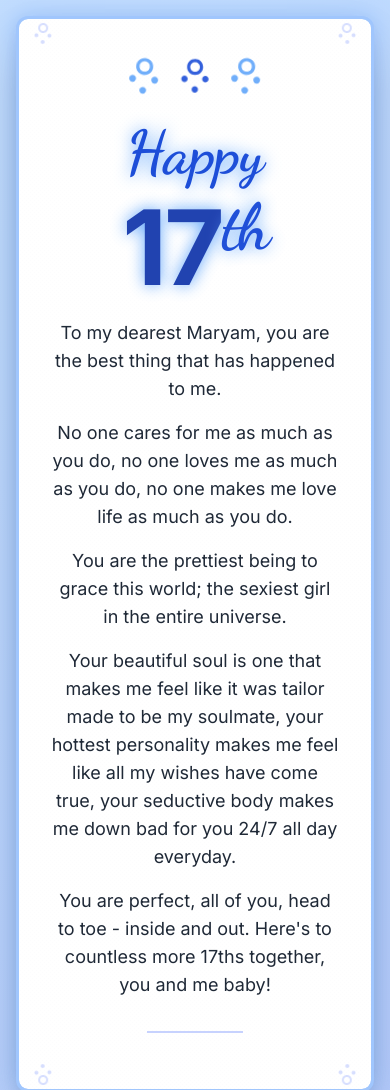
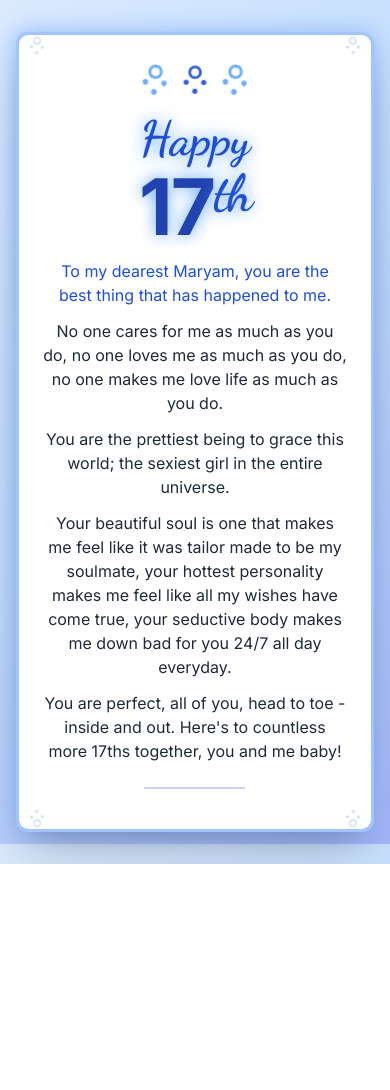
Before and after one commit to M-12-10/17th, a plain HTML site: page index.html in a window 390 px wide. Shown: the top 1090 px of the page. After the commit the page ends 864 px from the top, so only its background shows below. Drawn offline with nearby package versions, Linux system fonts and the light colour scheme.

Commit message:
Update index.html

```diff
--- a/index.html
+++ b/index.html
@@ -28,18 +28,25 @@
             font-family: 'Inter', sans-serif;
             /* Animated gradient background */
             background: linear-gradient(135deg, var(--gradient-start), var(--gradient-mid), var(--gradient-end));
+            background-attachment: fixed; /* Keep gradient fixed during scroll */
             background-size: 400% 400%; /* Increase size for smooth animation */
             animation: animatedGradient 15s ease infinite; /* Apply animation */
             min-height: 100vh;
-            display: flex;
-            align-items: center;
-            justify-content: center;
-            padding: 1rem;
-            overflow: hidden; /* Prevent scrollbars from gradient animation */
+            /* Ensure content can scroll if needed */
+            padding: 1rem 0; /* Add vertical padding, remove horizontal (card handles it) */
         }
 
         .cursive {
             font-family: 'Dancing Script', cursive;
+        }
+
+        .card-container {
+             /* Added wrapper for centering the card without using flex on body */
+             display: flex;
+             justify-content: center;
+             align-items: center;
+             min-height: calc(100vh - 2rem); /* Adjust based on body padding */
+             padding: 1rem; /* Padding around the card */
         }
 
         .card-bg {
@@ -50,6 +57,7 @@
             animation: pulseBorder 4s infinite ease-in-out; /* Animated border */
             position: relative; /* Needed for pseudo-element texture */
             z-index: 1; /* Ensure card is above body background */
+            width: 100%; /* Ensure card takes full width within container padding */
         }
 
         /* Optional: Subtle Noise Texture */
@@ -75,41 +83,53 @@
             text-shadow: 0 0 15px var(--color-primary-light), 0 0 5px var(--color-secondary);
         }
         .text-suffix { color: var(--color-primary); }
-        .text-body { color: var(--color-text); }
+        .text-body { color: var(--color-text); line-height: 1.7; } /* Slightly increased line height */
         .border-highlight { border-color: var(--color-accent-medium); } /* Slightly darker HR */
 
         /* --- Flower SVG Styling --- */
         .flower-svg {
-            width: 38px; /* Even larger */
-            height: 38px;
+            width: 32px; /* Adjusted size slightly */
+            height: 32px;
             fill: var(--color-primary-light);
             opacity: 0.95;
-            margin: 5px;
+            margin: 4px; /* Adjusted margin */
             animation: subtleSpin 15s linear infinite, flowerPulse 3.5s ease-in-out infinite;
             transition: transform 0.3s ease; /* Smooth hover effect */
+            display: inline-block; /* Ensure proper spacing */
         }
+        /* Only apply hover on devices that support it */
+        @media (hover: hover) {
             .flower-svg:hover {
                 transform: scale(1.1); /* Scale up on hover */
             }
+        }
 
         .flower-svg-small {
-            width: 24px;
-            height: 24px;
+            width: 20px; /* Adjusted size */
+            height: 20px;
             fill: var(--color-accent-medium); /* Use medium accent */
             opacity: 0.85;
             animation: subtleSpin 22s linear infinite reverse, float 5s ease-in-out infinite alternate; /* Alternate float direction */
             transition: transform 0.3s ease;
         }
+         /* Only apply hover on devices that support it */
+        @media (hover: hover) {
              .flower-svg-small:hover {
                 transform: scale(1.15) rotate(15deg); /* Scale and rotate on hover */
             }
+        }
+
         .flower-center {
             fill: var(--color-primary);
-            transform: scale(1.35); /* Even larger center */
+             /* Scale adjusted relative to new base size */
+            transform: scale(1.3); /* Adjusted scale */
             animation-delay: -1s, -1.5s; /* Stagger animations */
         }
+         /* Only apply hover on devices that support it */
+        @media (hover: hover) {
              .flower-center:hover {
-            transform: scale(1.45); /* Slightly more scale on hover */
+                transform: scale(1.4); /* Adjusted hover scale */
+            }
         }
 
         /* Stagger floating animation */
@@ -118,14 +138,17 @@
         .corner-flower.bottom-left { animation-delay: 0s, -4s; }
         .corner-flower.bottom-right { animation-delay: 0s, 0s; }
 
-        /* Paragraph hover effect */
-        .text-body p {
-            transition: transform 0.3s ease, color 0.3s ease;
+        /* --- Paragraph Styling for Cycling Animation --- */
+        .message-paragraph {
+            /* Smooth transition for highlight effect */
+            transition: transform 0.5s ease-in-out, color 0.5s ease-in-out;
         }
-        .text-body p:hover {
+        .message-paragraph.active {
+            /* Styles for the highlighted paragraph */
             transform: scale(1.03);
-            color: var(--color-primary); /* Highlight text color on hover */
+            color: var(--color-primary);
         }
+        /* REMOVED hover styles that were previously here */
 
 
         /* --- Animations --- */
@@ -163,7 +186,7 @@
         }
          @keyframes float { /* Smoother float */
             0% { transform: translateY(0px) rotate(-2deg); }
-            100% { transform: translateY(-10px) rotate(2deg); }
+            100% { transform: translateY(-8px) rotate(2deg); } /* Reduced float distance */
         }
         @keyframes shimmer { /* More subtle shimmer */
             0% { opacity: 0.8; text-shadow: 0 0 10px var(--color-primary-light); }
@@ -178,7 +201,7 @@
         }
         @keyframes drift { /* Side-to-side movement */
              0%, 100% { transform: translateX(0); }
-             50% { transform: translateX(20px); }
+             50% { transform: translateX(15px); } /* Reduced drift */
         }
 
         .confetti-container {
@@ -192,106 +215,167 @@
         .confetti {
             position: absolute;
             top: -10%; /* Start above screen */
-            width: 10px;
-            height: 10px;
+            width: 8px; /* Smaller confetti */
+            height: 8px;
             background-color: var(--color-primary-light);
             opacity: 0;
-            animation: fall 5s linear infinite, drift 3s ease-in-out infinite alternate;
+            animation: fall 6s linear infinite, drift 3.5s ease-in-out infinite alternate; /* Adjusted timings */
         }
         /* Variations */
-        .confetti.c1 { left: 10%; animation-duration: 6s, 4s; animation-delay: 0s; background-color: var(--color-accent-medium); width: 8px; height: 12px; border-radius: 3px;}
-        .confetti.c2 { left: 20%; animation-duration: 4s, 2.5s; animation-delay: 1s; background-color: var(--color-primary); width: 12px; height: 12px; border-radius: 50%;}
-        .confetti.c3 { left: 30%; animation-duration: 7s, 4.5s; animation-delay: 0.5s; background-color: var(--color-accent); width: 7px; height: 7px;}
-        .confetti.c4 { left: 40%; animation-duration: 5.5s, 3.5s; animation-delay: 2s; background-color: var(--color-primary-light); width: 10px; height: 15px; border-radius: 5px;}
-        .confetti.c5 { left: 50%; animation-duration: 8s, 5s; animation-delay: 0.2s; background-color: var(--color-accent-medium); width: 9px; height: 9px; border-radius: 50%;}
-        .confetti.c6 { left: 60%; animation-duration: 4.5s, 3s; animation-delay: 1.5s; background-color: var(--color-primary); width: 11px; height: 11px;}
-        .confetti.c7 { left: 70%; animation-duration: 6.5s, 4s; animation-delay: 0.8s; background-color: var(--color-accent); width: 8px; height: 10px; border-radius: 4px;}
-        .confetti.c8 { left: 80%; animation-duration: 5s, 3.5s; animation-delay: 2.2s; background-color: var(--color-primary-light); width: 13px; height: 13px; border-radius: 50%;}
-        .confetti.c9 { left: 90%; animation-duration: 7.5s, 4.5s; animation-delay: 1.2s; background-color: var(--color-accent-medium); width: 6px; height: 14px;}
-        .confetti.c10 { left: 5%; animation-duration: 6s, 3.8s; animation-delay: 0.4s; background-color: var(--color-primary); width: 10px; height: 10px; border-radius: 50%;}
-        .confetti.c11 { left: 15%; animation-duration: 7s, 4.2s; animation-delay: 1.8s; background-color: var(--color-accent); width: 9px; height: 12px;}
-        .confetti.c12 { left: 25%; animation-duration: 5s, 3.3s; animation-delay: 0.1s; background-color: var(--color-primary-light); width: 11px; height: 11px; border-radius: 50%;}
-        .confetti.c13 { left: 35%; animation-duration: 8s, 5s; animation-delay: 1.3s; background-color: var(--color-accent-medium); width: 7px; height: 15px;}
-        .confetti.c14 { left: 45%; animation-duration: 6s, 3.7s; animation-delay: 0.7s; background-color: var(--color-primary); width: 12px; height: 12px; border-radius: 50%;}
-        .confetti.c15 { left: 55%; animation-duration: 7.5s, 4.8s; animation-delay: 2s; background-color: var(--color-accent); width: 8px; height: 8px;}
+        .confetti.c1 { left: 10%; animation-duration: 7s, 4s; animation-delay: 0s; background-color: var(--color-accent-medium); width: 6px; height: 10px; border-radius: 3px;}
+        .confetti.c2 { left: 20%; animation-duration: 5s, 3s; animation-delay: 1s; background-color: var(--color-primary); width: 10px; height: 10px; border-radius: 50%;}
+        .confetti.c3 { left: 30%; animation-duration: 8s, 5s; animation-delay: 0.5s; background-color: var(--color-accent); width: 6px; height: 6px;}
+        .confetti.c4 { left: 40%; animation-duration: 6.5s, 4s; animation-delay: 2s; background-color: var(--color-primary-light); width: 8px; height: 12px; border-radius: 5px;}
+        .confetti.c5 { left: 50%; animation-duration: 9s, 5.5s; animation-delay: 0.2s; background-color: var(--color-accent-medium); width: 7px; height: 7px; border-radius: 50%;}
+        .confetti.c6 { left: 60%; animation-duration: 5.5s, 3.5s; animation-delay: 1.5s; background-color: var(--color-primary); width: 9px; height: 9px;}
+        .confett.c7 { left: 70%; animation-duration: 7.5s, 4.5s; animation-delay: 0.8s; background-color: var(--color-accent); width: 7px; height: 9px; border-radius: 4px;}
+        .confetti.c8 { left: 80%; animation-duration: 6s, 4s; animation-delay: 2.2s; background-color: var(--color-primary-light); width: 11px; height: 11px; border-radius: 50%;}
+        .confetti.c9 { left: 90%; animation-duration: 8.5s, 5s; animation-delay: 1.2s; background-color: var(--color-accent-medium); width: 5px; height: 12px;}
+        .confetti.c10 { left: 5%; animation-duration: 7s, 4.2s; animation-delay: 0.4s; background-color: var(--color-primary); width: 8px; height: 8px; border-radius: 50%;}
+        .confetti.c11 { left: 15%; animation-duration: 8s, 4.8s; animation-delay: 1.8s; background-color: var(--color-accent); width: 7px; height: 10px;}
+        .confetti.c12 { left: 25%; animation-duration: 6s, 3.8s; animation-delay: 0.1s; background-color: var(--color-primary-light); width: 9px; height: 9px; border-radius: 50%;}
 
 
-        /* --- Apply Animations --- */
+        /* --- Apply Original Fade-In Animations --- */
         .animate-heartbeat {
-            animation: heartbeat 1.4s ease-in-out infinite; /* Slightly faster */
+            animation: heartbeat 1.4s ease-in-out infinite;
             animation-delay: 0.6s;
         }
-        .animate-fade-in {
+        .animate-fade-in { /* This class is still used for the initial fade-in */
             opacity: 0;
-            animation: fadeIn 1.3s cubic-bezier(0.25, 0.46, 0.45, 0.94) forwards; /* Smoother easing */
+            animation: fadeIn 1.3s cubic-bezier(0.25, 0.46, 0.45, 0.94) forwards;
         }
-        /* Stagger fade-in */
+        /* Stagger fade-in (These delays are still used for the initial entrance) */
         .animate-fade-in-1 { animation-delay: 0.8s; }
         .animate-fade-in-2 { animation-delay: 1.1s; }
         .animate-fade-in-3 { animation-delay: 1.4s; }
         .animate-fade-in-4 { animation-delay: 1.7s; }
-        .animate-fade-in-5 { animation-delay: 2.0s; }
+        .animate-fade-in-5 { animation-delay: 2.0s; } /* Applied to last p and hr */
 
     </style>
 </head>
-<body> <div class="confetti-container">
+<body>
+    <div class="confetti-container">
         <div class="confetti c1"></div> <div class="confetti c2"></div>
         <div class="confetti c3"></div> <div class="confetti c4"></div>
         <div class="confetti c5"></div> <div class="confetti c6"></div>
         <div class="confetti c7"></div> <div class="confetti c8"></div>
         <div class="confetti c9"></div> <div class="confetti c10"></div>
         <div class="confetti c11"></div> <div class="confetti c12"></div>
-        <div class="confetti c13"></div> <div class="confetti c14"></div>
-        <div class="confetti c15"></div>
     </div>
 
-    <div class="card-bg rounded-xl max-w-xl w-full p-8 md:p-12 relative overflow-hidden"> <div class="absolute top-3 left-3 opacity-85 corner-flower top-left z-20"> <svg class="flower-svg-small" viewBox="0 0 24 24" xmlns="http://www.w3.org/2000/svg"><path d="M12 2c-2.8 0-5 2.2-5 5s2.2 5 5 5 5-2.2 5-5-2.2-5-5-5zm0 8c-1.7 0-3-1.3-3-3s1.3-3 3-3 3 1.3 3 3-1.3 3-3 3zm6.5 2.5c-1.1 0-2 .9-2 2s.9 2 2 2 2-.9 2-2-.9-2-2-2zm-13 0c-1.1 0-2 .9-2 2s.9 2 2 2 2-.9 2-2-.9-2-2-2zm6.5 6.5c-1.1 0-2 .9-2 2s.9 2 2 2 2-.9 2-2-.9-2-2-2z"/></svg>
+    <div class="card-container">
+        <div class="card-bg rounded-xl max-w-xl p-6 sm:p-8 md:p-10 lg:p-12 relative">
+            <div class="absolute top-2 left-2 sm:top-3 sm:left-3 opacity-85 corner-flower top-left z-20"> <svg class="flower-svg-small" viewBox="0 0 24 24" xmlns="http://www.w3.org/2000/svg"><path d="M12 2c-2.8 0-5 2.2-5 5s2.2 5 5 5 5-2.2 5-5-2.2-5-5-5zm0 8c-1.7 0-3-1.3-3-3s1.3-3 3-3 3 1.3 3 3-1.3 3-3 3zm6.5 2.5c-1.1 0-2 .9-2 2s.9 2 2 2 2-.9 2-2-.9-2-2-2zm-13 0c-1.1 0-2 .9-2 2s.9 2 2 2 2-.9 2-2-.9-2-2-2zm6.5 6.5c-1.1 0-2 .9-2 2s.9 2 2 2 2-.9 2-2-.9-2-2-2z"/></svg>
             </div>
-         <div class="absolute top-3 right-3 opacity-85 transform scale-x-[-1] corner-flower top-right z-20">
+            <div class="absolute top-2 right-2 sm:top-3 sm:right-3 opacity-85 transform scale-x-[-1] corner-flower top-right z-20">
                <svg class="flower-svg-small" viewBox="0 0 24 24" xmlns="http://www.w3.org/2000/svg"><path d="M12 2c-2.8 0-5 2.2-5 5s2.2 5 5 5 5-2.2 5-5-2.2-5-5-5zm0 8c-1.7 0-3-1.3-3-3s1.3-3 3-3 3 1.3 3 3-1.3 3-3 3zm6.5 2.5c-1.1 0-2 .9-2 2s.9 2 2 2 2-.9 2-2-.9-2-2-2zm-13 0c-1.1 0-2 .9-2 2s.9 2 2 2 2-.9 2-2-.9-2-2-2zm6.5 6.5c-1.1 0-2 .9-2 2s.9 2 2 2 2-.9 2-2-.9-2-2-2z"/></svg>
             </div>
-         <div class="absolute bottom-3 left-3 opacity-85 transform scale-y-[-1] corner-flower bottom-left z-20">
+            <div class="absolute bottom-2 left-2 sm:bottom-3 sm:left-3 opacity-85 transform scale-y-[-1] corner-flower bottom-left z-20">
                 <svg class="flower-svg-small" viewBox="0 0 24 24" xmlns="http://www.w3.org/2000/svg"><path d="M12 2c-2.8 0-5 2.2-5 5s2.2 5 5 5 5-2.2 5-5-2.2-5-5-5zm0 8c-1.7 0-3-1.3-3-3s1.3-3 3-3 3 1.3 3 3-1.3 3-3 3zm6.5 2.5c-1.1 0-2 .9-2 2s.9 2 2 2 2-.9 2-2-.9-2-2-2zm-13 0c-1.1 0-2 .9-2 2s.9 2 2 2 2-.9 2-2-.9-2-2-2zm6.5 6.5c-1.1 0-2 .9-2 2s.9 2 2 2 2-.9 2-2-.9-2-2-2z"/></svg>
            </div>
-         <div class="absolute bottom-3 right-3 opacity-85 transform scale-x-[-1] scale-y-[-1] corner-flower bottom-right z-20">
+            <div class="absolute bottom-2 right-2 sm:bottom-3 sm:right-3 opacity-85 transform scale-x-[-1] scale-y-[-1] corner-flower bottom-right z-20">
                 <svg class="flower-svg-small" viewBox="0 0 24 24" xmlns="http://www.w3.org/2000/svg"><path d="M12 2c-2.8 0-5 2.2-5 5s2.2 5 5 5 5-2.2 5-5-2.2-5-5-5zm0 8c-1.7 0-3-1.3-3-3s1.3-3 3-3 3 1.3 3 3-1.3 3-3 3zm6.5 2.5c-1.1 0-2 .9-2 2s.9 2 2 2 2-.9 2-2-.9-2-2-2zm-13 0c-1.1 0-2 .9-2 2s.9 2 2 2 2-.9 2-2-.9-2-2-2zm6.5 6.5c-1.1 0-2 .9-2 2s.9 2 2 2 2-.9 2-2-.9-2-2-2z"/></svg>
             </div>
 
-        <div class="text-center relative z-10"> <div class="flex justify-center items-center mb-6 opacity-95">
+           <div class="text-center relative z-10">
+               <div class="flex justify-center items-center mb-4 sm:mb-6 opacity-95">
                     <svg class="flower-svg" viewBox="0 0 24 24" xmlns="http://www.w3.org/2000/svg"><path d="M12 2c-2.8 0-5 2.2-5 5s2.2 5 5 5 5-2.2 5-5-2.2-5-5-5zm0 8c-1.7 0-3-1.3-3-3s1.3-3 3-3 3 1.3 3 3-1.3 3-3 3zm6.5 2.5c-1.1 0-2 .9-2 2s.9 2 2 2 2-.9 2-2-.9-2-2-2zm-13 0c-1.1 0-2 .9-2 2s.9 2 2 2 2-.9 2-2-.9-2-2-2zm6.5 6.5c-1.1 0-2 .9-2 2s.9 2 2 2 2-.9 2-2-.9-2-2-2z"/></svg>
-                 <svg class="flower-svg flower-center mx-2" viewBox="0 0 24 24" xmlns="http://www.w3.org/2000/svg"><path d="M12 2c-2.8 0-5 2.2-5 5s2.2 5 5 5 5-2.2 5-5-2.2-5-5-5zm0 8c-1.7 0-3-1.3-3-3s1.3-3 3-3 3 1.3 3 3-1.3 3-3 3zm6.5 2.5c-1.1 0-2 .9-2 2s.9 2 2 2 2-.9 2-2-.9-2-2-2zm-13 0c-1.1 0-2 .9-2 2s.9 2 2 2 2-.9 2-2-.9-2-2-2zm6.5 6.5c-1.1 0-2 .9-2 2s.9 2 2 2 2-.9 2-2-.9-2-2-2z"/></svg>
+                    <svg class="flower-svg flower-center mx-1 sm:mx-2" viewBox="0 0 24 24" xmlns="http://www.w3.org/2000/svg"><path d="M12 2c-2.8 0-5 2.2-5 5s2.2 5 5 5 5-2.2 5-5-2.2-5-5-5zm0 8c-1.7 0-3-1.3-3-3s1.3-3 3-3 3 1.3 3 3-1.3 3-3 3zm6.5 2.5c-1.1 0-2 .9-2 2s.9 2 2 2 2-.9 2-2-.9-2-2-2zm-13 0c-1.1 0-2 .9-2 2s.9 2 2 2 2-.9 2-2-.9-2-2-2zm6.5 6.5c-1.1 0-2 .9-2 2s.9 2 2 2 2-.9 2-2-.9-2-2-2z"/></svg>
                     <svg class="flower-svg" viewBox="0 0 24 24" xmlns="http://www.w3.org/2000/svg"><path d="M12 2c-2.8 0-5 2.2-5 5s2.2 5 5 5 5-2.2 5-5-2.2-5-5-5zm0 8c-1.7 0-3-1.3-3-3s1.3-3 3-3 3 1.3 3 3-1.3 3-3 3zm6.5 2.5c-1.1 0-2 .9-2 2s.9 2 2 2 2-.9 2-2-.9-2-2-2zm-13 0c-1.1 0-2 .9-2 2s.9 2 2 2 2-.9 2-2-.9-2-2-2zm6.5 6.5c-1.1 0-2 .9-2 2s.9 2 2 2 2-.9 2-2-.9-2-2-2z"/></svg>
                </div>
 
-            <h1 class="cursive text-6xl md:text-7xl font-bold text-main-heading mb-4"> Happy
+               <h1 class="cursive text-5xl sm:text-6xl md:text-7xl font-bold text-main-heading mb-2 sm:mb-4">
+                   Happy
                </h1>
-            <h2 class="text-8xl md:text-9xl font-bold text-number mb-6 tracking-tight animate-heartbeat">
-                17<span class="cursive text-6xl md:text-7xl align-top text-suffix">th</span>
+               <h2 class="text-7xl sm:text-8xl md:text-9xl font-bold text-number mb-4 sm:mb-6 tracking-tight animate-heartbeat">
+                   17<span class="cursive text-5xl sm:text-6xl md:text-7xl align-top text-suffix">th</span>
                </h2>
 
-            <div class="text-body text-lg space-y-4 mb-8">
-                 <p class="animate-fade-in animate-fade-in-1">
+               <div class="text-body text-base sm:text-lg space-y-3 sm:space-y-4 mb-6 sm:mb-8">
+                    <p class="message-paragraph animate-fade-in animate-fade-in-1">
                         To my dearest Maryam, you are the best thing that has happened to me.
                     </p>
-                 <p class="animate-fade-in animate-fade-in-2">
+                    <p class="message-paragraph animate-fade-in animate-fade-in-2">
                         No one cares for me as much as you do, no one loves me as much as you do, no one makes me love life as much as you do.
                     </p>
-                  <p class="animate-fade-in animate-fade-in-3">
+                     <p class="message-paragraph animate-fade-in animate-fade-in-3">
                         You are the prettiest being to grace this world; the sexiest girl in the entire universe.
                     </p>
-                  <p class="animate-fade-in animate-fade-in-4">
+                     <p class="message-paragraph animate-fade-in animate-fade-in-4">
                          Your beautiful soul is one that makes me feel like it was tailor made to be my soulmate, your hottest personality makes me feel like all my wishes have come true, your seductive body makes me down bad for you 24/7 all day everyday.
                      </p>
-                  <p class="animate-fade-in animate-fade-in-5">
+                     <p class="message-paragraph animate-fade-in animate-fade-in-5">
                          You are perfect, all of you, head to toe - inside and out. Here's to countless more 17ths together, you and me baby!
                      </p>
                 </div>
 
-            <hr class="border-t-2 border-highlight w-1/3 mx-auto my-6 animate-fade-in animate-fade-in-5">
+               <hr class="border-t-2 border-highlight w-1/3 mx-auto my-4 sm:my-6 animate-fade-in animate-fade-in-5"> </div>
 
         </div>
+    </div>
 
-    </div>
+    <script>
+        // Wait for the window to load completely to ensure all elements are available
+        window.onload = () => {
+            // Select all paragraphs designated for the cycling animation
+            const paragraphs = document.querySelectorAll('.message-paragraph');
+            // If no paragraphs are found, exit the script
+            if (paragraphs.length === 0) return;
+
+            // Initialize the index of the currently active paragraph
+            let currentIndex = 0;
+            // Set the time interval (in milliseconds) for switching the highlight
+            const intervalTime = 3000; // 3 seconds
+            // Set an initial delay (in milliseconds) before starting the cycle
+            // This allows time for the initial fade-in animations to complete
+            const initialDelay = 2500; // 2.5 seconds (adjust based on longest fade-in delay + buffer)
+
+            let intervalId = null; // Variable to hold the interval ID
+
+            // Function to cycle the 'active' class
+            function cycleHighlight() {
+                // Remove 'active' class from the current paragraph
+                if (paragraphs[currentIndex]) {
+                    paragraphs[currentIndex].classList.remove('active');
+                }
+                // Move to the next paragraph index, looping back to 0 if at the end
+                currentIndex = (currentIndex + 1) % paragraphs.length;
+                // Add 'active' class to the new current paragraph
+                if (paragraphs[currentIndex]) {
+                    paragraphs[currentIndex].classList.add('active');
+                }
+            }
+
+            // Use setTimeout to wait before starting the animation cycle
+            setTimeout(() => {
+                // Initially highlight the first paragraph
+                if (paragraphs[currentIndex]) {
+                    paragraphs[currentIndex].classList.add('active');
+                }
+                // Start the interval timer to cycle the highlight
+                intervalId = setInterval(cycleHighlight, intervalTime);
+            }, initialDelay);
+
+            // Optional: Clear interval if the window is hidden to save resources
+            // document.addEventListener('visibilitychange', () => {
+            //     if (document.hidden) {
+            //         clearInterval(intervalId);
+            //         // Remove active class when hidden
+            //         if (paragraphs[currentIndex]) {
+            //              paragraphs[currentIndex].classList.remove('active');
+            //         }
+            //     } else {
+            //         // Restart immediately when visible again (optional)
+            //         // Or could add logic to resume from where it left off
+            //          if (paragraphs[currentIndex]) {
+            //              paragraphs[currentIndex].classList.add('active');
+            //          }
+            //         intervalId = setInterval(cycleHighlight, intervalTime);
+            //     }
+            // });
+        };
+    </script>
 
 </body>
 </html>
```
Lines whose indentation alone changed are shown as unchanged.
